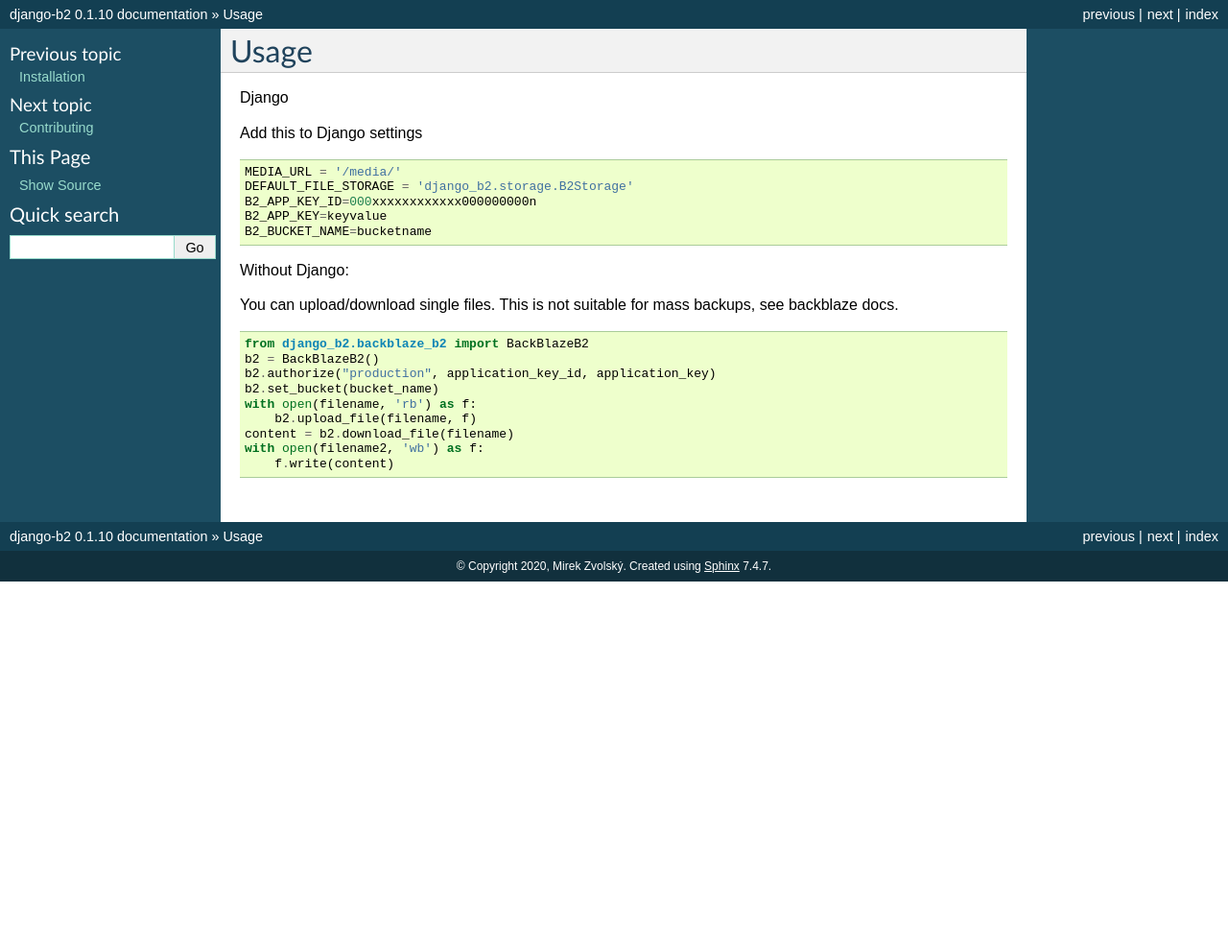
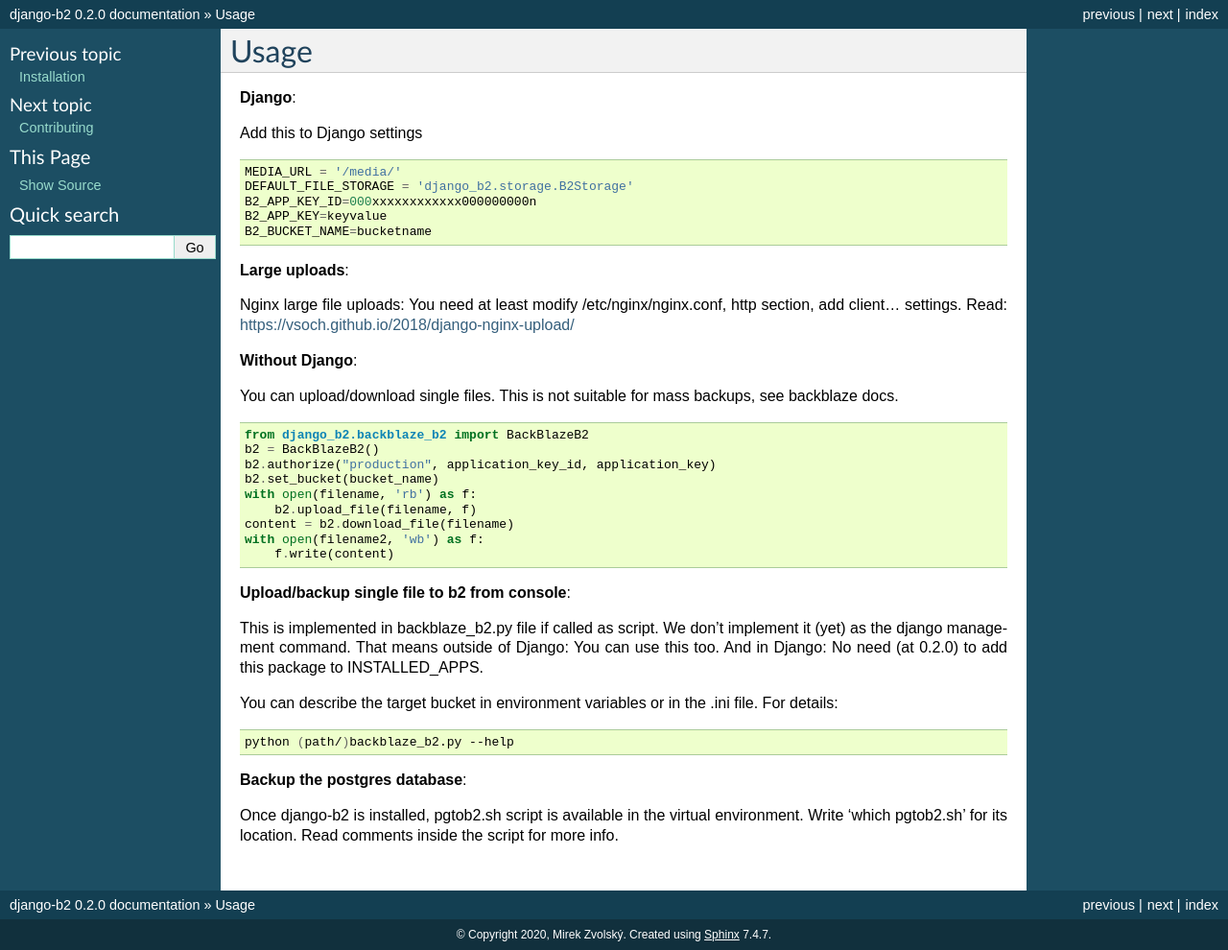
Before and after one commit to pyutil/django-b2, a Sphinx documentation site: the page built from docs/usage.rst, in a window 1280 px wide. Shown: the whole page at 96% size. Built offline with Sphinx 7.4.7, drawn with Linux system fonts in a browser that asks for light colours; before the commit the page ends 900 px from its top, so only the background shows below that.

Commit message:
single file backup, postgres database backup

```diff
--- a/HISTORY.rst
+++ b/HISTORY.rst
@@ -2,6 +2,12 @@
 
 History
 -------
+
+0.2.0 (2020-01-31)
+++++++++++++++++++
+
+* backblaze_b2.py can be called as script to upload single file.
+* pgtob2.sh script to backup postgres database
 
 0.1.5 (2020-01-02)
 ++++++++++++++++++
--- a/django_b2/_version.py
+++ b/django_b2/_version.py
@@ -1 +1 @@
-__version__ = "0.1.10"
+__version__ = "0.2.0"
--- a/docs/usage.rst
+++ b/docs/usage.rst
@@ -2,7 +2,7 @@
 Usage
 =====
 
-Django
+**Django**:
 
 Add this to Django settings
 
@@ -15,7 +15,14 @@
     B2_BUCKET_NAME=bucketname
 
 
-Without Django:
+**Large uploads**:
+
+Nginx large file uploads:
+You need at least modify /etc/nginx/nginx.conf, http section, add client... settings.
+Read: https://vsoch.github.io/2018/django-nginx-upload/
+
+
+**Without Django**:
 
 You can upload/download single files. This is not suitable for mass backups, see backblaze docs.
 
@@ -30,3 +37,21 @@
     content = b2.download_file(filename)
     with open(filename2, 'wb') as f:
         f.write(content)
+
+**Upload/backup single file to b2 from console**:
+
+This is implemented in backblaze_b2.py file if called as script.
+We don't implement it (yet) as the django management command. That means outside of Django: You can use this too.
+And in Django: No need (at 0.2.0) to add this package to INSTALLED_APPS.
+
+You can describe the target bucket in environment variables or in the .ini file. For details:
+
+.. code-block:: bash
+
+    python (path/)backblaze_b2.py --help
+
+**Backup the postgres database**:
+
+Once django-b2 is installed, pgtob2.sh script is available in the virtual environment.
+Write 'which pgtob2.sh' for its location.
+Read comments inside the script for more info.
```
Also changed, not shown: README.md (+19 -0 lines), README.rst (+3 -4 lines).
